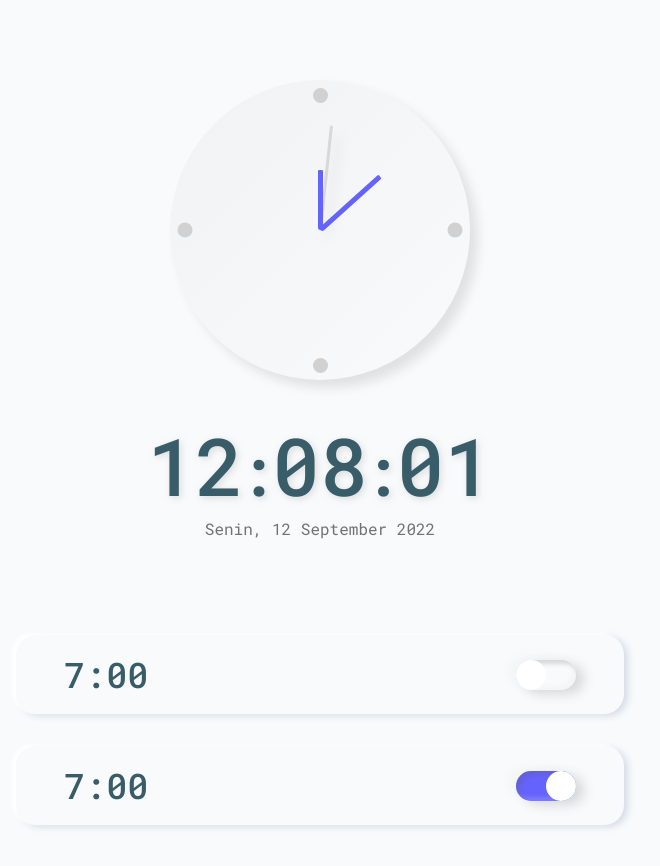
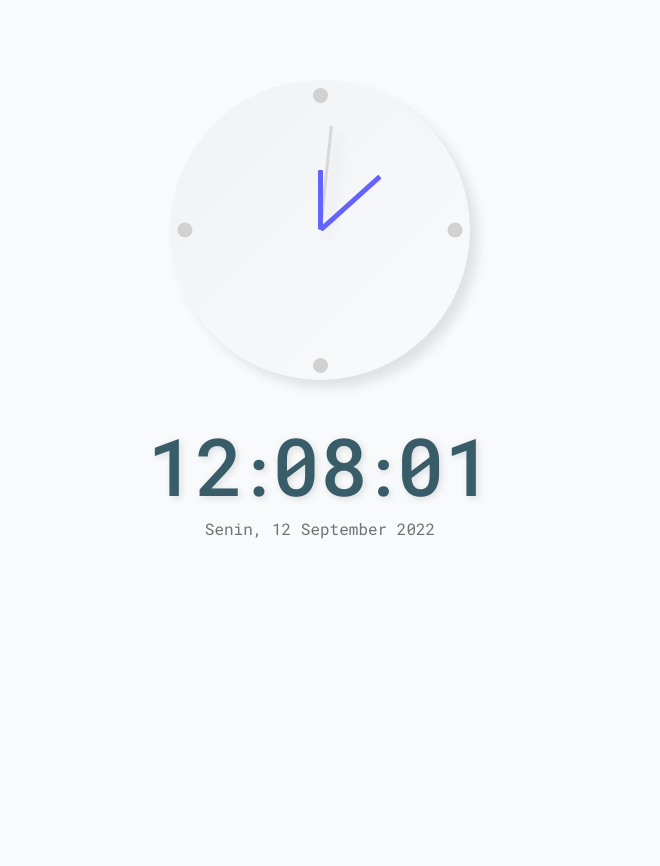
Before and after one commit to ryohilmi/vue-clock-app, a Vue app: page / in a window 1280 px wide. Shown: the top 866 px of the page, without its empty margins (320-980 px from the left). After the commit the page ends 800 px from the top, so only its background shows below. Built offline with nearby package versions, Linux system fonts and the light colour scheme.

Commit message:
store alarm data in local storage

```diff
--- a/src/components/Alarm.vue
+++ b/src/components/Alarm.vue
@@ -4,14 +4,20 @@ import AlarmItem from "./AlarmItem.vue";
 export default {
   data() {
     return {
-      alarms: [
-        { hour: 7, minute: 0, isActive: false },
-        { hour: 7, minute: 0, isActive: true },
-      ],
+      alarms: [],
     };
   },
   components: {
     AlarmItem,
+  },
+  mounted() {
+    this.alarms = JSON.parse(localStorage.getItem("vue-alarm")) || this.alarms;
+  },
+  methods: {
+    toggleAlarm: function (id, isActive) {
+      this.alarms[id].isActive = isActive;
+      localStorage.setItem("vue-alarm", JSON.stringify(this.alarms));
+    },
   },
 };
 </script>
@@ -23,6 +29,7 @@ export default {
       :key="index"
       :alarmId="index"
       :alarm="alarm"
+      @toggle="toggleAlarm"
     />
   </div>
 </template>
--- a/src/components/AlarmItem.vue
+++ b/src/components/AlarmItem.vue
@@ -7,8 +7,8 @@ export default {
     },
   },
   methods: {
-    log(e) {
-      console.log(e.target.checked);
+    toggleAlarm(e) {
+      this.$emit("toggle", this.alarmId, e.target.checked);
     },
   },
 };
@@ -21,7 +21,7 @@ export default {
       type="checkbox"
       name=""
       :id="alarmId"
-      @change="log($event)"
+      @change="toggleAlarm($event)"
       :checked="alarm.isActive"
     />
     <label :for="alarmId"></label>
@@ -61,10 +61,10 @@ label {
   display: block;
   border-radius: 100px;
   position: relative;
-  box-shadow: -8px -4px 8px 0px rgba(231, 231, 231, 0.2),
-    8px 4px 12px 0px rgba(84, 84, 85, 0.2),
-    4px 4px 4px 0px rgba(84, 84, 85, 0.2) inset,
-    -4px -4px 4px 0px rgba(231, 231, 231, 0.2) inset;
+  box-shadow: -4px -2px 4px 0px rgba(231, 231, 231, 0.1),
+    4px 2px 6px 0px rgba(84, 84, 85, 0.1),
+    2px 2px 2px 0px rgba(84, 84, 85, 0.1) inset,
+    -2px -2px 2px 0px rgba(231, 231, 231, 0.1) inset;
 }
 
 label:after {
@@ -78,6 +78,10 @@ label:after {
   border-radius: 50%;
   transition: 0.3s;
   border-radius: 15px;
+  box-shadow: -4px -2px 4px 0px rgba(231, 231, 231, 0.1),
+    4px 2px 6px 0px rgba(84, 84, 85, 0.1),
+    2px 2px 2px 0px rgba(84, 84, 85, 0.1) inset,
+    -2px -2px 2px 0px rgba(231, 231, 231, 0.1) inset;
 }
 
 input:checked + label {
```
